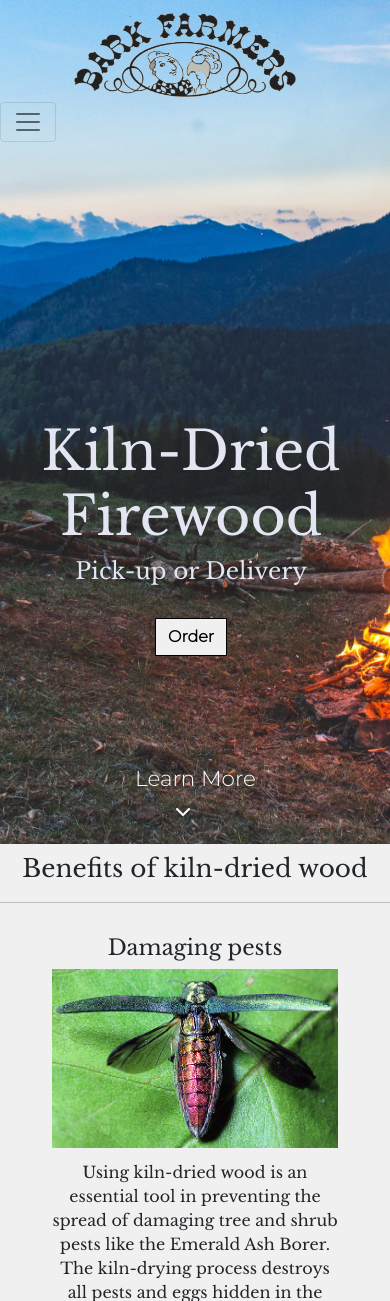
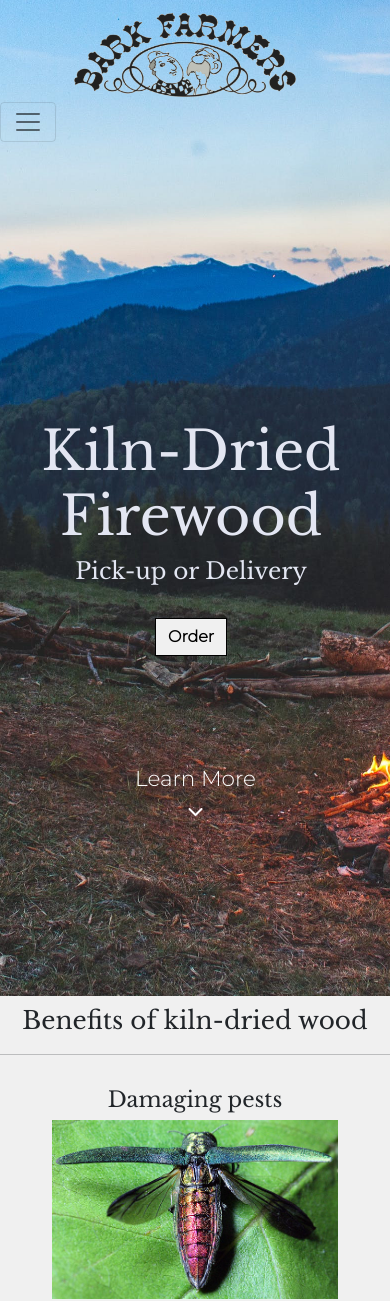
Before and after one commit to JDygard/BarkFarmers, a Django app: page / in a window 390 px wide. Shown: the top 1301 px of the page. Run offline with Django 3.2, Linux system fonts and the light colour scheme; some libraries are stand-ins or nearby versions.

Commit message:
style tweaks for index page, js update for profile

```diff
--- a/static/css/style.css
+++ b/static/css/style.css
@@ -25,7 +25,6 @@ footer {
     margin: 0;
     max-width: 100%;
     width: 100vw;
-    height: 100vh;
     max-height: 100%;
 }
 
@@ -82,6 +81,10 @@ footer {
 
 @media screen and (max-width: 992px) {
 
+    .learn-more-text a {
+        margin: 25px;
+    }
+
     .navbar-nav {
         background-color: rgba(250,250,250,.9);
         border-radius: 5px;
@@ -118,7 +121,7 @@ footer {
 }
 
 .learn-more-text a {
-    margin: 25px;
+    margin: 0;
 }
 
 .learn-more-text h4, .learn-more-text i {
--- a/static/js/profile.js
+++ b/static/js/profile.js
@@ -42,7 +42,7 @@ function showOrder() {
     btnFlip()
 }
 
-$(document).on("load", btnToggle)
+$(document).on("load", btnToggle())
 window.addEventListener("resize", btnToggle)
 profileBtn.addEventListener('click', showOrder)
 orderBtn.addEventListener('click', showInfo)
```
Also changed, not shown: README.md.
